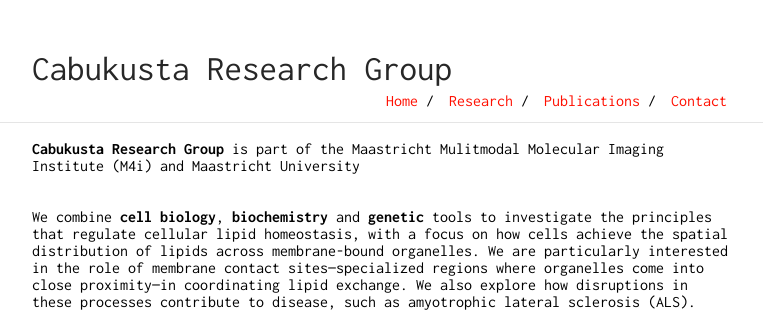
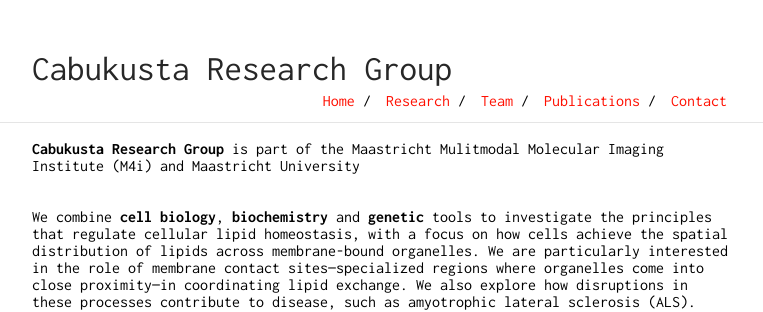
Before and after one commit to birolcabukusta/birolcabukusta.github.io, a Jekyll site: the page built from index.md, in a window 1280 px wide. Shown: the top 312 px of the page, without its empty margins (258-1021 px from the left). Built offline with Jekyll 4.4.1, drawn with Linux system fonts in a browser that asks for light colours.

Commit message:
Add 'Team' section to navigation menu

```diff
--- a/_config.yml
+++ b/_config.yml
@@ -20,6 +20,8 @@ nav:
    link: "index"
  - name: "Research"
    link: "research"
+ - name: "Team"
+   link: "team"
  - name: "Publications"
    link: "publications"
  - name: "Contact"
```
